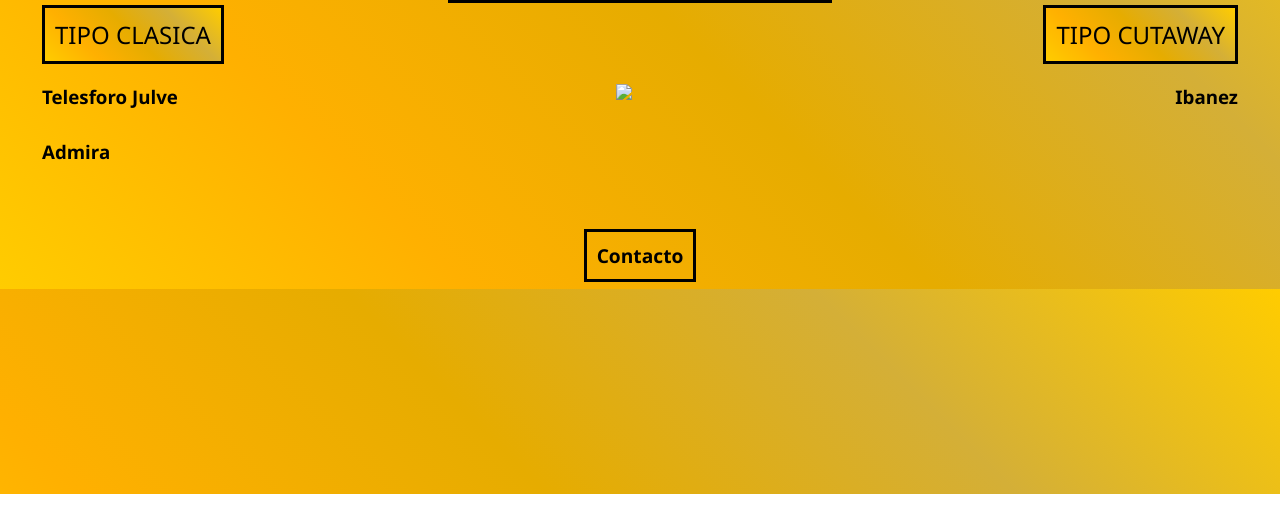
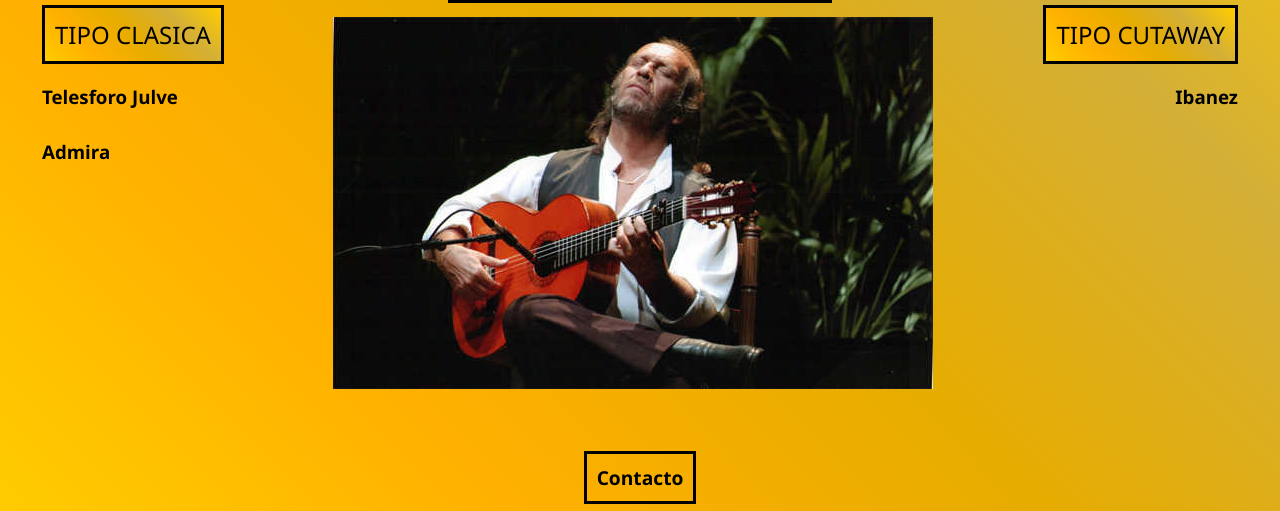
Before and after one commit to Digispider81/misguitarras2, a plain HTML site: page guit_esp.html in a window 1280 px wide. Shown: the part 306-817 px from the top of the page. Drawn offline with Linux system fonts and the light colour scheme.

Commit message:
Update guit_esp.html

```diff
--- a/guit_esp.html
+++ b/guit_esp.html
@@ -19,7 +19,7 @@
                 <a href="https://es.wikipedia.org/wiki/Telesforo_Julve" target="_blank"><h3>Telesforo Julve</h3></a>
                 <a href="https://guitarrasadmira.es/guitarras/admira-alegria/" target="_blank"><h3>Admira</h3></a>
             <td align="center">
-                <table><tr><td align="center"><img src="imagenes/paco.jpg" width="100%"></td></tr></table>
+                <table><tr><td align="center"><img src="paco.jpg" width="100%"></td></tr></table>
             </td>
             <td align="right" style="vertical-align: top;">
                 <a href="guit_esp.html"><h2>TIPO CUTAWAY</h2></a>
```
